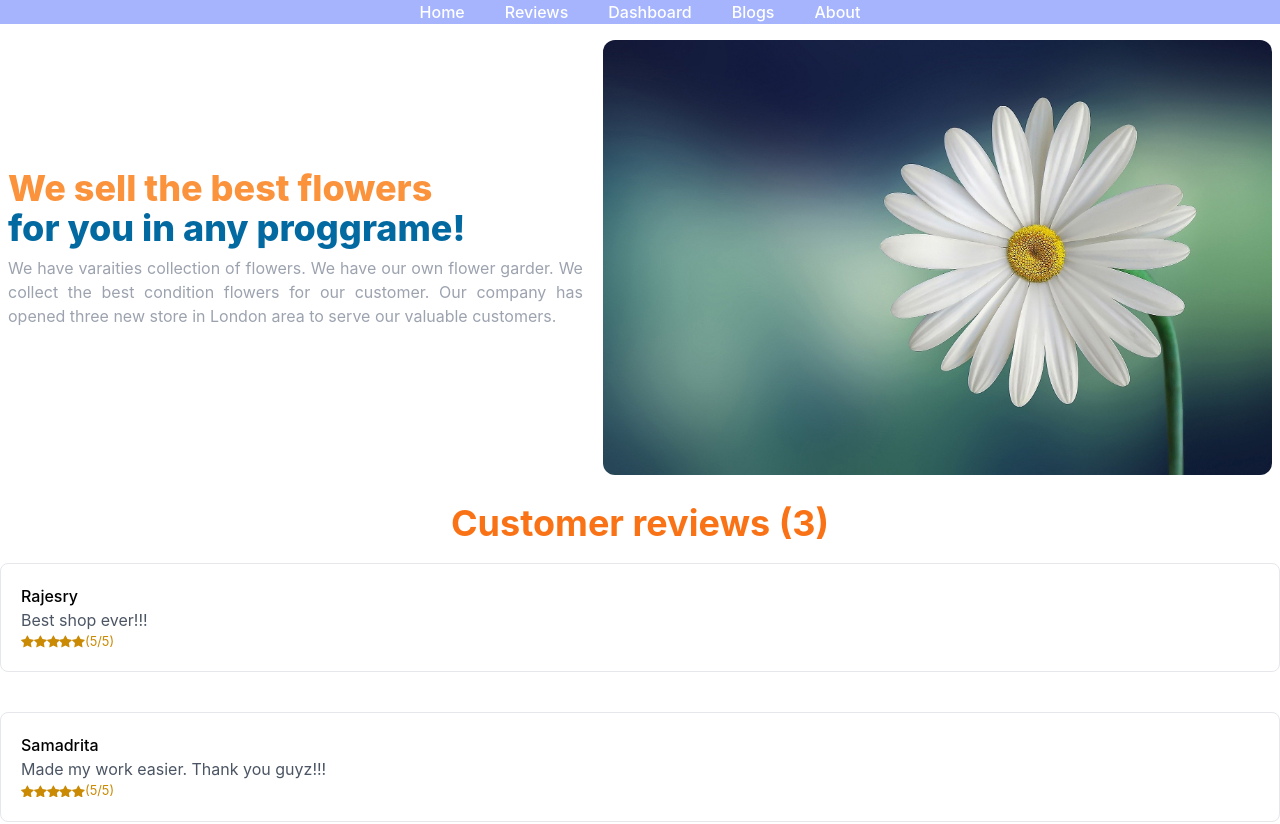
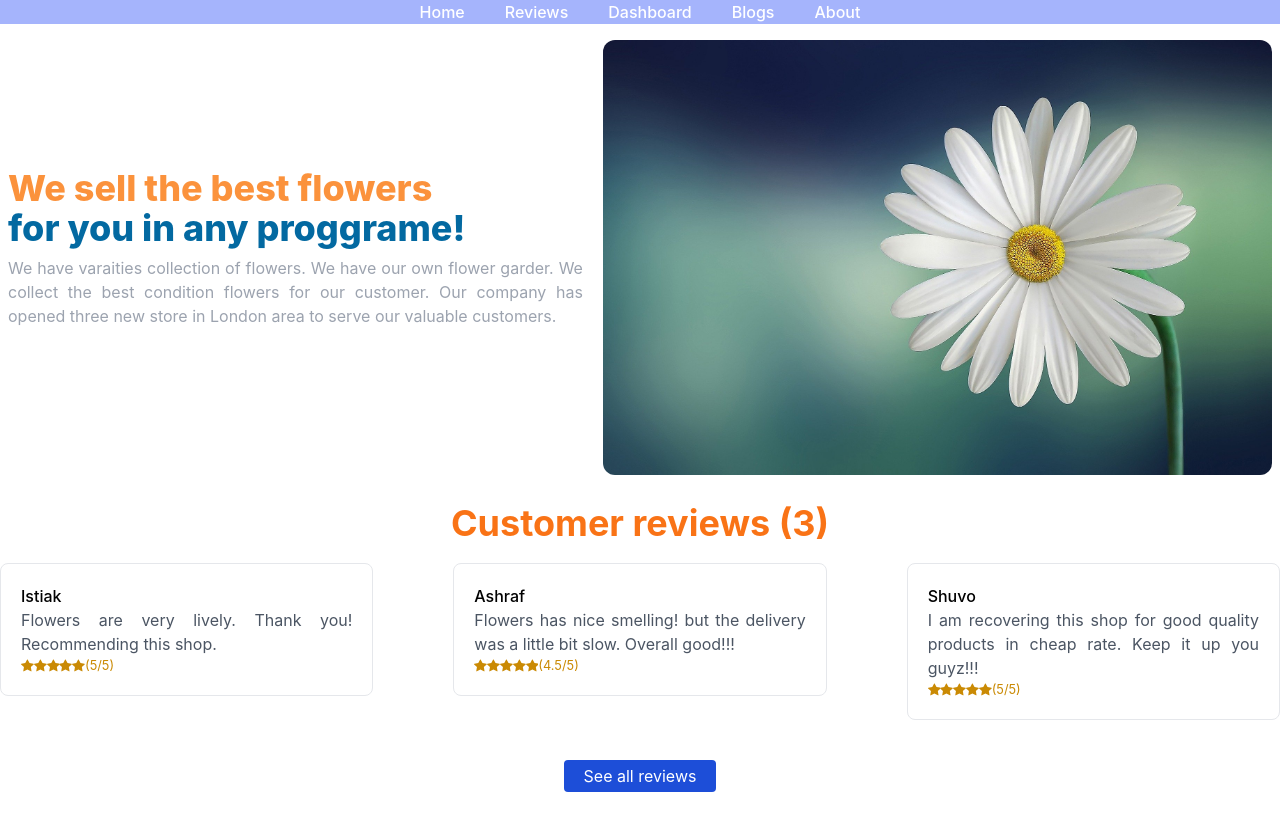
Before and after one commit to Juniorashraf02/flower-shop, a React (Create React App) app: page / in a window 1280 px wide. Shown: the top 824 px of the page. Built offline with nearby package versions, Linux system fonts and the light colour scheme; the HTML template or start-up script is replaced by a standard one.

Commit message:
home-review sectin css file added

```diff
--- a/public/reviews.json
+++ b/public/reviews.json
@@ -1,7 +1,7 @@
 [
     { "id": 1, "name": "Istiak", "description": "Flowers are very lively. Thank you! Recommending this shop.", "ratings": "5/5"
     },
-    { "id": 2," name": "Ashraf", "description": "Flowers has nice smelling! but the delivery was a little bit slow. Overall good!!!","ratings": "4.5/5"
+    { "id": 2,"name": "Ashraf", "description": "Flowers has nice smelling! but the delivery was a little bit slow. Overall good!!!","ratings": "4.5/5"
     },
     { "id": 3, "name": "Shuvo", "description": "I am recovering this shop for good quality products in cheap rate. Keep it up you guyz!!!", "ratings": "5/5"
     },
--- /dev/null
+++ b/src/Components/Home/Home.css
@@ -0,0 +1,6 @@
+.review-section{
+    display: grid;
+    grid-template-columns: repeat(3, 1fr);
+    grid-gap: 80px;
+    height: 100%;
+}
--- a/src/Components/Home/Home.js
+++ b/src/Components/Home/Home.js
@@ -1,4 +1,5 @@
 import React from 'react';
+import './Home.css'
 import { Link } from 'react-router-dom';
 import useProducts from '../../hooks/useProducts';
 import HomeReviews from '../HomeReviews/HomeReviews';
@@ -8,7 +9,7 @@ import HomeReviews from '../HomeReviews/HomeReviews';
 
 const Home = () => {
     const [reviews, setReviews] = useProducts();
-    const newReview = reviews.slice(3);
+    const newReview = reviews.slice(0,3);
     console.log(newReview);
     return (
         <Link to='/home'>
@@ -25,9 +26,13 @@ const Home = () => {
                 </div>
                 <div className="mt-5 container mx-auto">
                     <h1 className="text-4xl font-bold text-orange-500">Customer reviews (3)</h1>
-                    {
-                        newReview.map(review=> <HomeReviews key={review.id} review={review}></HomeReviews>)
-                    }
+                    <div className="review-section">
+                        {
+                            newReview.map(review => <HomeReviews key={review.id} review={review}></HomeReviews>)
+                        }
+
+                    </div>
+
                     <Link to="/reviews">
                         <button className="rounded bg-blue-700 m-5 text-white px-5 py-1 mt-5">See all reviews</button>
                     </Link>
--- a/src/Components/HomeReviews/HomeReviews.js
+++ b/src/Components/HomeReviews/HomeReviews.js
@@ -7,7 +7,7 @@ const HomeReviews = (props) => {
     const { name, description, ratings} = props.review;
     console.log(name);
     return (
-        <div className="grid md:grid-col-3 gap-5">
+        <div className="">
             <div className="border rounded-lg p-5 my-5 justify-center items-center container mx-auto">
                 <p className="font-medium text-justify">{name}</p>
                 <p className="text-gray-600 text-justify">{description}</p>
```
Also changed, not shown: src/Components/HomeReviews/HomeReviews.css (added).
